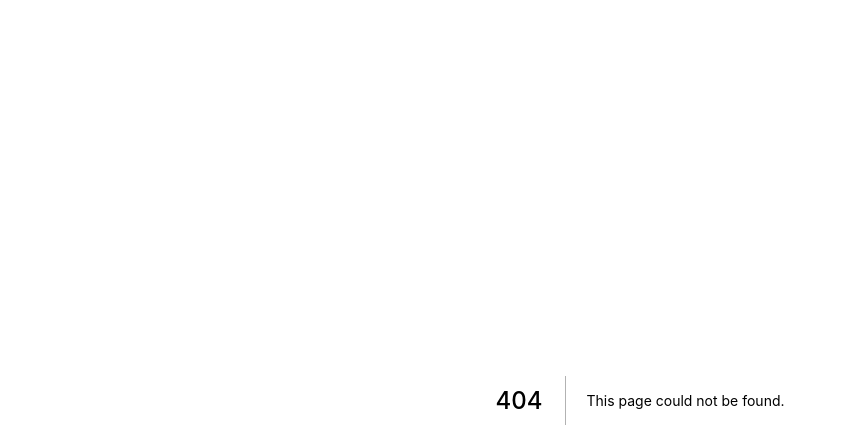
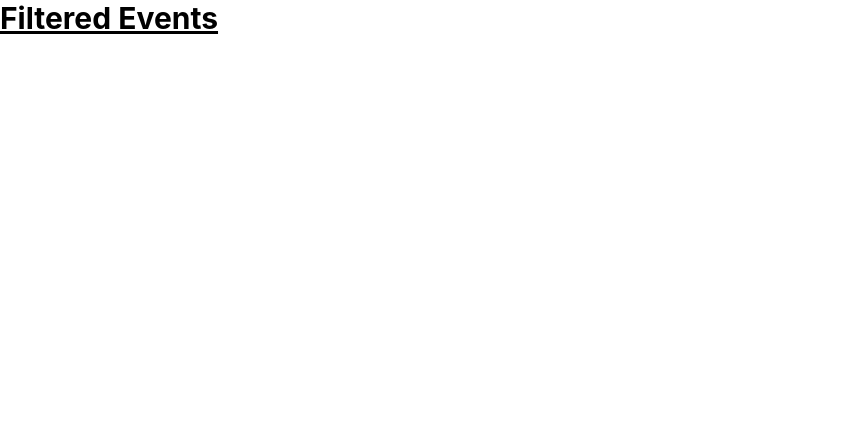
Before and after one commit to eneax/nextjs-events, a Next.js app: page /events in a window 1280 px wide. Before the commit this address had no page. Shown: the top 448 px of the page, without its empty margins (0-847 px from the left). Built offline with nearby package versions, Linux system fonts and the light colour scheme.

Commit message:
Setup the main pages

```diff
--- /dev/null
+++ b/pages/events/[...slug].tsx
@@ -0,0 +1,11 @@
+import type { NextPage } from "next";
+
+const FilteredEventsPage: NextPage = () => {
+  return (
+    <div>
+      <h1 className="text-3xl font-bold underline">Filtered Events</h1>
+    </div>
+  );
+};
+
+export default FilteredEventsPage;
--- /dev/null
+++ b/pages/events/[eventId].tsx
@@ -0,0 +1,11 @@
+import type { NextPage } from "next";
+
+const EventDetailsPage: NextPage = () => {
+  return (
+    <div>
+      <h1 className="text-3xl font-bold underline">Event Details Page</h1>
+    </div>
+  );
+};
+
+export default EventDetailsPage;
--- /dev/null
+++ b/pages/events/index.tsx
@@ -0,0 +1,11 @@
+import type { NextPage } from "next";
+
+const AllEventsPage: NextPage = () => {
+  return (
+    <div>
+      <h1 className="text-3xl font-bold underline">All Events</h1>
+    </div>
+  );
+};
+
+export default AllEventsPage;
```
